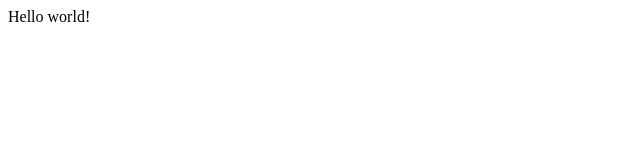
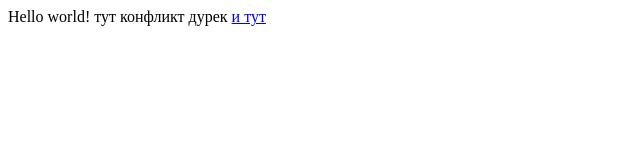
Before and after one commit to aleksey1lipkin/test, a plain HTML site: page index.html in a window 1280 px wide. Shown: the whole page, without its empty margins (0-640 px from the left). Drawn offline with Linux system fonts and the light colour scheme.

Commit message:
third commit

```diff
--- a/index.html
+++ b/index.html
@@ -5,6 +5,7 @@
 	<title>Document</title>
 </head>
 <body>
-	Hello world!
+	Hello world! тут конфликт дурек
+	<a href="about.html">и тут</a>
 </body>
 </html>
```
Also changed, not shown: about.html (added, +10 -0 lines).
